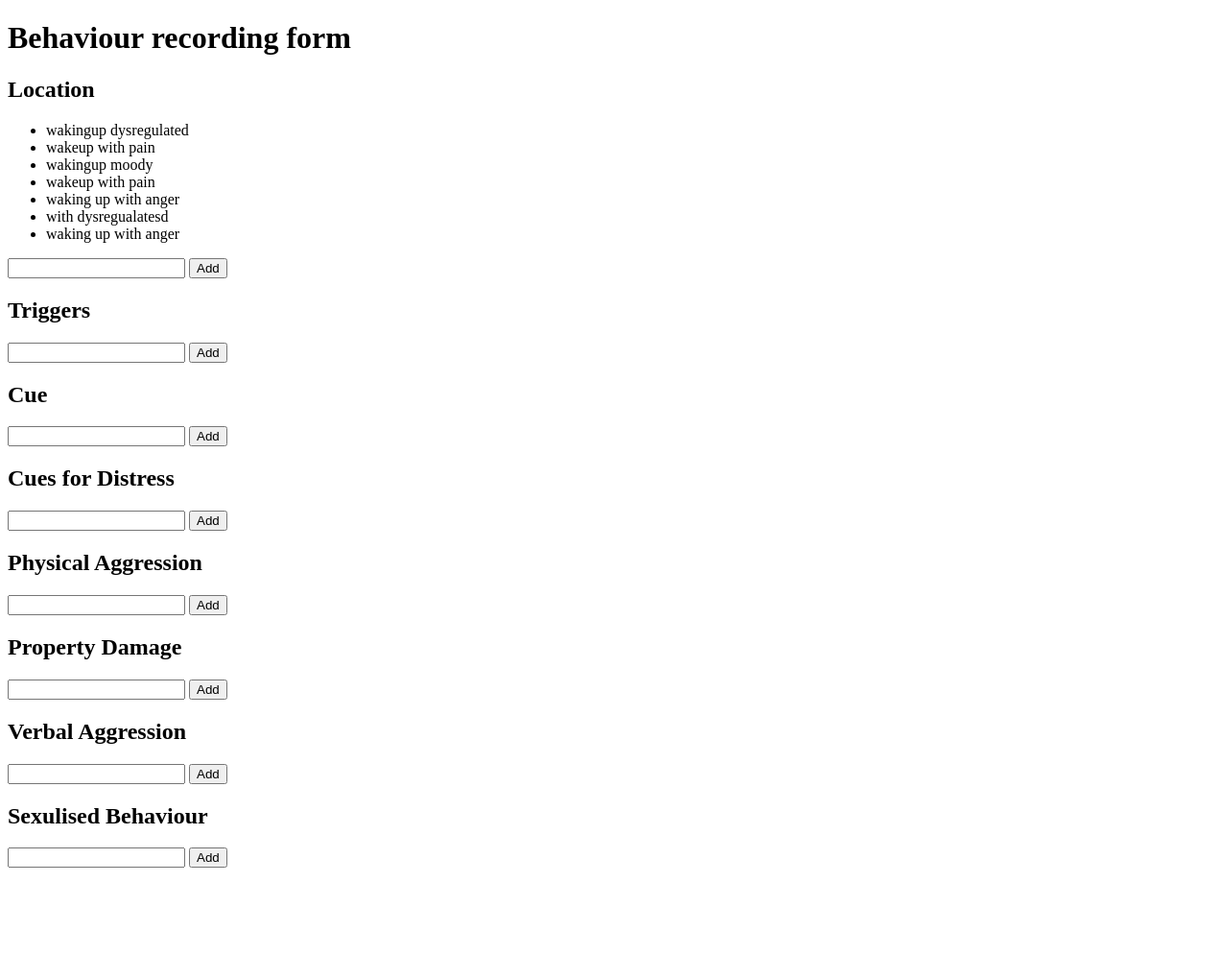
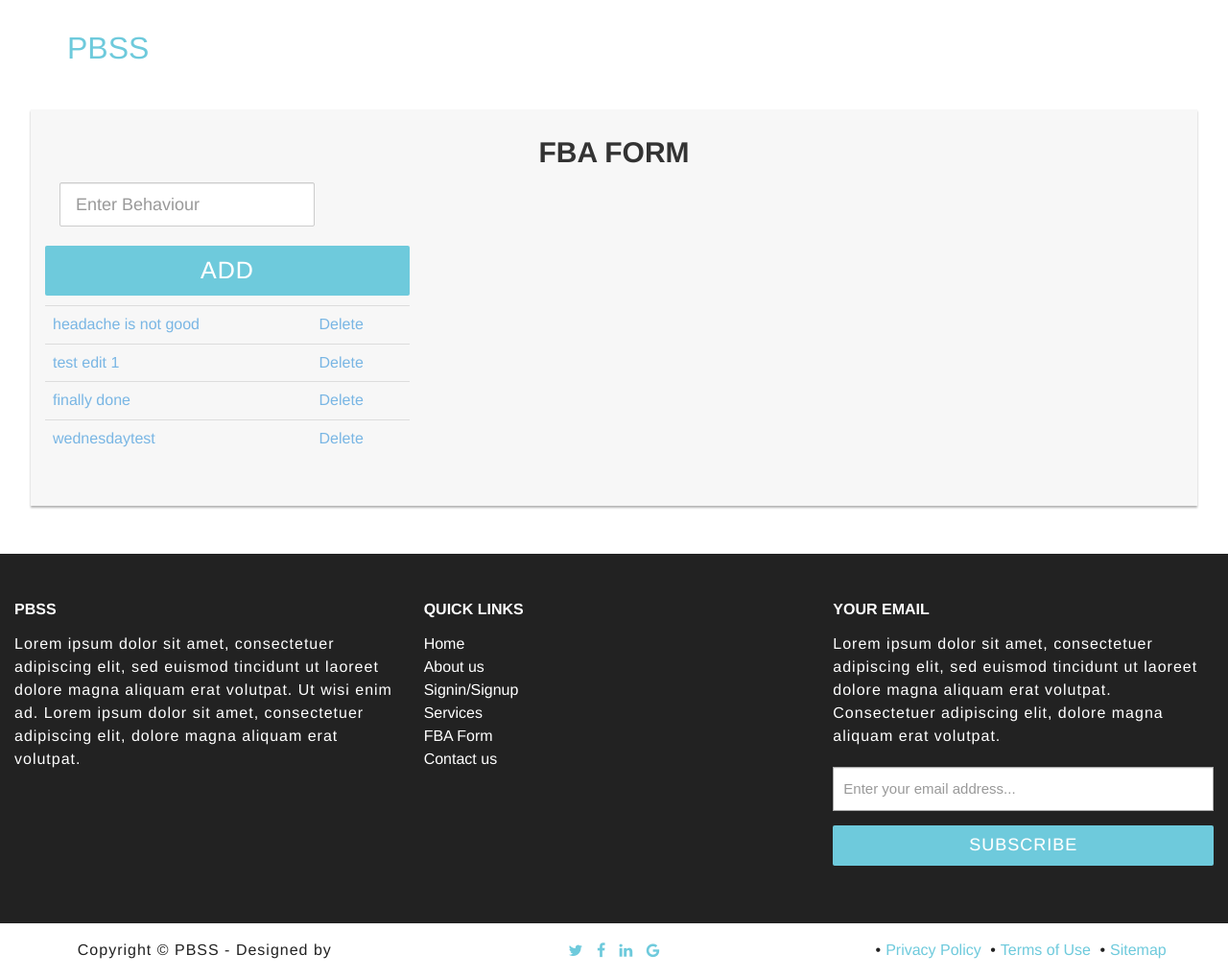
Before and after one commit to NBGAzure/Positivebehaviour, a Django app: page /fbaform/ in a window 1280 px wide. Shown: the whole page at 96% size. Before the commit the page ends 904 px from the top, so only its background shows below. Run offline with Django 3.2, Linux system fonts and the light colour scheme; data comes from the database, SQL or seed files in the repository; some libraries are stand-ins or nearby versions.

Commit message:
FBA form
Implemented edit delete and saving options to behaviours.

```diff
--- a/PBSS/PBS/urls.py
+++ b/PBSS/PBS/urls.py
@@ -20,7 +20,8 @@ from django.contrib import admin
 from django.contrib.auth import views as auth_views
 from django.urls import path, include
 from users import views as user_views
-from fbaform.views import fbaformfunc,addBehaviour, addTrigger
+#from fbaform.views import fbaformfunc, addBehaviour, addTrigger
+
 
 from django.conf.urls import include, url
 from django.conf import settings
@@ -47,11 +48,12 @@ urlpatterns = [
     path('register/', user_views.register, name='register'),
     path('profile/', user_views.profile, name='profile'),
 
+    path('fbaform/', include('fbaform.urls')),
 # fbaform url
 
-    path('fbaform/', fbaformfunc),
-    path('addBehaviour/', addBehaviour),
-    path('addTrigger/', addTrigger),
+    #path('fbaform/', fbaformfunc),
+   # path('addBehaviour/', addBehaviour),
+   # path('addTrigger/', addTrigger),
 ]
 
 if settings.DEBUG:
--- a/PBSS/fbaform/admin.py
+++ b/PBSS/fbaform/admin.py
@@ -1,6 +1,6 @@
 from django.contrib import admin
 
-from .models import Location, Triggers
+#from .models import Location, Triggers
 
-admin.site.register(Location)
-admin.site.register(Triggers)
+#admin.site.register(Location)
+#admin.site.register(Triggers)
--- /dev/null
+++ b/PBSS/fbaform/templates/fbaform/fbabase.html
@@ -0,0 +1,153 @@
+{% load static %}
+<!DOCTYPE html>
+<html lang="en">
+<head>
+    <meta charset="utf-8" />
+    <meta http-equiv="X-UA-Compatible" content="IE=edge" />
+    <meta name="viewport" content="width=device-width, initial-scale=1" />
+    <!-- Bootstrap Core CSS -->
+    <link rel="stylesheet" type="text/css"
+          href="{% static 'css/bootstrap.min.css' %}">
+    <!-- Custom CSS -->
+	<link rel="stylesheet" type="text/css"
+          href="{% static 'css/reset.css' %}">
+    <link rel="stylesheet" type="text/css"
+          href="{% static 'css/style.css' %}">
+	<link rel="stylesheet" type="text/css"
+          href="{% static 'css/animated-logo.min.css' %}">
+	<link rel="stylesheet" type="text/css"
+          href="{% static 'css/our-team.css' %}">
+    <link rel="stylesheet"
+          href="https://cdnjs.cloudflare.com/ajax/libs/font-awesome/4.7.0/css/font-awesome.min.css">
+
+    {% if title %}
+        <title>Positive Behaviour - {{ title }}</title>
+    {% else %}
+        <title>Positive Behaviour</title>
+    {% endif %}
+</head>
+
+<body>
+	<!-- Navigation -->
+    <nav class="navbar navbar-default navbar-fixed-top">
+        <div class="container">
+            <!-- Brand and toggle get grouped for better mobile display -->
+            <div class="navbar-header page-scroll">
+                <a class="navbar-brand page-scroll" href="#page-top">PBSS</a>
+            </div>
+
+            <!-- Collect the nav links, forms, and other content for toggling -->
+            <div class="collapse navbar-collapse" id="bs-example-navbar-collapse-1">
+
+            </div>
+            <!-- /.navbar-collapse -->
+        </div>
+        <!-- /.container-fluid -->
+    </nav>
+	<!-- Navigation -->
+
+
+    {% block content %}{% endblock content %}
+
+
+    <!-- Footer -->
+	<footer>
+		<div class="wrap-footer">
+			<div class="container-fluid">
+				<div class="row">
+					<div class="col-md-4 col-footer footer-1">
+						<div class=""><h6>PBSS</h6></div>
+						<div class="content">
+							<p>Lorem ipsum dolor sit amet, consectetuer adipiscing elit, sed euismod tincidunt ut laoreet dolore magna aliquam erat volutpat. Ut wisi enim ad. Lorem ipsum dolor sit amet, consectetuer adipiscing elit, dolore magna aliquam erat volutpat. </p>
+                        </div>
+					</div>
+
+
+						<div class="col-xs-6 col-md-4 col-footer footer-3">
+                            <h6>Quick Links</h6>
+                                <ul class="footer-links">
+                                      <li><a href="#">Home</a></li>
+                                      <li><a href="#">About us</a></li>
+                                      <li><a href="#">Signin/Signup</a></li>
+                                      <li><a href="#">Services</a></li>
+                                      <li><a href="#">FBA Form</a></li>
+                                      <li><a href="#">Contact us</a></li>
+                                </ul>
+                        </div>
+
+
+                    <div class="col-md-4 col-footer footer-2">
+						<div class=""><h6>Your Email</h6></div>
+						<div class="content">
+							<p>Lorem ipsum dolor sit amet, consectetuer adipiscing elit, sed euismod tincidunt ut laoreet dolore magna aliquam erat volutpat. Consectetuer adipiscing elit, dolore magna aliquam erat volutpat. </p>
+							<div class="subscribe-form" >
+								<form method="get" action="/search" id="subscribe">
+									<div class="form-group">
+										<input type="text" class="form-control input-lg" name="subscribe" placeholder="Enter your email address...  " required="required" />
+									</div>
+									<button type="submit" name="Submit" class="btn btn-4 btn-block">Subscribe</button>
+								</form>
+							</div>
+						</div>
+					</div>
+				</div>
+			</div>
+		</div>
+		<div class="copyright">
+			<div class="container-fluid">
+				<div class="row">
+					<div class="col-md-4">
+						<p>Copyright &copy; PBSS - Designed by <a href="#"></a></p>
+					</div>
+					<div class="col-md-4">
+						<ul class="list-inline">
+							<li><a href="#"><i class="fa fa-twitter"></i></a>
+							</li>
+							<li><a href="#"><i class="fa fa-facebook"></i></a>
+							</li>
+							<li><a href="#"><i class="fa fa-linkedin"></i></a>
+							</li>
+							<li><a href="#"><i class="fa fa-google"></i></a>
+                            </li>
+						</ul>
+					</div>
+					<div class="col-md-4">
+						<ul class="list-inline">
+							•<li><a href="#">Privacy Policy</a>
+							</li>
+							•<li><a href="#">Terms of Use</a>
+							</li>
+                            •<li><a href="#">Sitemap</a>
+							</li>
+						</ul>
+					</div>
+				</div>
+			</div>
+		</div>
+	</footer>
+	<!-- Footer -->
+<!-- Js -->
+	    <script src= "{% static 'js/modernizr.js' %}"></script>
+        <script src= "{% static 'js/html5shiv.js' %}"></script>
+        <script src= "{% static 'js/respond.min.js' %}"></script>
+    <![endif]-->
+<!-- jQuery -->
+	<script src="{% static 'js/jquery-2.1.1.js' %}"></script>
+	<script src="{% static 'js/masonry.pkgd.min.js' %}"></script>
+	<script src="{% static 'js/jquery.flexslider-min.js' %}"></script>
+	<script src="{% static 'js/main.js' %}"></script> <!-- Resource jQuery -->
+
+	<!-- Bootstrap Core JavaScript -->
+	<script src="{% static 'js/bootstrap.min.js' %}"></script>
+
+	<!-- Custom Theme JavaScript -->
+	<script src="{% static 'js/agency.js'%}"></script>
+
+	<!-- Animated Top -->
+	<script src="{% static 'js/jquery.easing.min.js'%}"></script>
+	<script src="{% static 'js/classie.js'%}"></script>
+	<script src="{% static 'js/cbpAnimatedHeader.js'%}"></script>
+	<!-- Footer -->
+
+</body>
+</html>
--- a/PBSS/fbaform/templates/fbaform/fbaform.html
+++ b/PBSS/fbaform/templates/fbaform/fbaform.html
@@ -1,128 +1,50 @@
-<!DOCTYPE html>
-<html lang="en">
-<head>
-    <meta charset="UTF-8">
-    <title>positive behaviour </title>
-    <h1>Behaviour recording form </h1>
-    <h2>Location</h2>
-
-<ul>
-    {% for location_all in all_items %}
-
-                <li>{{ location_all.wakingup }}</li>
+{%  extends "fbaform/fbabase.html" %}
+{% block content %}
+        {% load static %}
 
 
-    {% endfor %}
-</ul>
-    <form action="/addBehaviour/" method="post">{%  csrf_token %}
-    <input type="text" name="wakingup"/>
-    <input type="submit" value="Add">
-    </form>
-
-    <h2>Triggers</h2>
-
-<ul>
-    {% for triggers_all in all_trigger %}
-
-                <li>{{ triggers_all.reason1 }}</li>
-
-    {% endfor %}
-</ul>
-    <form action="/addTrigger/" method="post">{%  csrf_token %}
-    <input type="text" name="reason1"/>
-    <input type="submit" value="Add">
-    </form>
-<h2>Cue</h2>
-
-</head>
-<body>
-<ul>
-    {% for location_all in all_items %}
-
-{#                <li>{{ location_all.wakingup }}</li>#}
+    <div class="profile-form">
+            <form class="form-inline my-2 my-lg-0" method="POST">
+                {% csrf_token %}
+                <h3 class="text-center">FBA Form</h3><br>
+                <fieldset class="form-group">
+                <div class="row">
+                    <div class="col-sm-4">
+                    <legend class="border-bottom mb-4 "></legend>
+                    <input type="text" class="form-control input-lg" name="item" id="name" placeholder="Enter Behaviour" required="required" />
+                    </div>
+                    <button type="submit" class="btn btn-3 btn-block" name="btnadd" id="btnadd">Add</button>
+        <br>
+                {%  if messages %}
+                {%  for message in messages %}
+                    <div class = "alert alert-warning alert-dismissable" role="alert">
+                        <button class="close" data-dismiss="alert">
+                            <small><sup>x</sup></small>
+                        </button>
+                    </div>
+                {% endfor %}
+                {% endif %}
+            {% if all_items %}
+                 <table class="table table-bothered">
+                {% for things in all_items %}
+                    {% if things.completed %}
+                        <tr class="table-secondary">
+                            <td><a href="{% url 'edit' things.id %}">{{ things.item }}</a></td>
+                          <td><a href="{% url 'delete' things.id %}">Delete</a></td>
+                        </tr>
+                    {% else %}
+                        <tr>
+                            <td><a href="{% url 'edit' things.id %}">{{ things.item }}</a></td>
+                        <td><a href="{% url 'delete' things.id %}">Delete</a></td>
+                        </tr>
+                    {% endif %}
+            {% endfor %}
+                </table>
+            {% endif %}
+                </div>
+                </fieldset></form>
+                </div>
 
 
 
-    {% endfor %}
-</ul>
-    <form action="/addBehaviour/" method="post">{%  csrf_token %}
-    <input type="text" name="wakingup"/>
-    <input type="submit" value="Add">
-    </form>
-<h2>Cues for Distress</h2>
-<ul>
-    {% for location_all in all_items %}
-
-{#                <li>{{ location_all.wakingup }}</li>#}
-
-
-
-    {% endfor %}
-</ul>
-    <form action="/addBehaviour/" method="post">{%  csrf_token %}
-    <input type="text" name="wakingup"/>
-    <input type="submit" value="Add">
-    </form>
-<h2>Physical Aggression</h2>
-
-<ul>
-    {% for location_all in all_items %}
-
-{#                <li>{{ location_all.wakingup }}</li>#}
-
-
-
-    {% endfor %}
-</ul>
-    <form action="/addBehaviour/" method="post">{%  csrf_token %}
-    <input type="text" name="wakingup"/>
-    <input type="submit" value="Add">
-    </form>
-<h2>Property Damage</h2>
-
-<ul>
-    {% for location_all in all_items %}
-
-{#                <li>{{ location_all.wakingup }}</li>#}
-
-
-
-    {% endfor %}
-</ul>
-    <form action="/addBehaviour/" method="post">{%  csrf_token %}
-    <input type="text" name="wakingup"/>
-    <input type="submit" value="Add">
-    </form>
-<h2>Verbal Aggression</h2>
-
-<ul>
-    {% for location_all in all_items %}
-
-{#                <li>{{ location_all.wakingup }}</li>#}
-
-
-
-    {% endfor %}
-</ul>
-    <form action="/addBehaviour/" method="post">{%  csrf_token %}
-    <input type="text" name="wakingup"/>
-    <input type="submit" value="Add">
-    </form>
-<h2>Sexulised Behaviour</h2>
-
-<ul>
-    {% for location_all in all_items %}
-
-{#                <li>{{ location_all.wakingup }}</li>#}
-
-
-
-    {% endfor %}
-</ul>
-    <form action="/addBehaviour/" method="post">{%  csrf_token %}
-    <input type="text" name="wakingup"/>
-    <input type="submit" value="Add">
-    </form>
-
-</body>
-</html>
+{% endblock content %}
--- /dev/null
+++ b/PBSS/fbaform/urls.py
@@ -0,0 +1,12 @@
+from django.urls import path
+
+from django.conf.urls import url
+from . import views
+
+urlpatterns = [
+    path('', views.fbaform, name='fbaform'),
+    path('delete/<list_id>', views.delete, name="delete"),
+    path('cross_off/<list_id>', views.cross_off, name="cross_off"),
+    path('uncross/<list_id>', views.uncross, name="uncross"),
+    path('edit/<list_id>', views.edit, name="edit"),
+]
--- a/PBSS/fbaform/views.py
+++ b/PBSS/fbaform/views.py
@@ -1,28 +1,57 @@
 from django.shortcuts import render
-from django.http import HttpResponseRedirect
-from .models import Location, Triggers
+from django.http import HttpResponse
 
 
-def fbaformfunc(request):
-    location_all = Location.objects.all()
-    return render(request, 'fbaform/fbaform.html',
-        {'all_items': location_all})
+from django.shortcuts import render, redirect
+from .models import List
+from .forms import ListForm
+from django.contrib import messages
+from django.http import HttpResponse
+from django.template import loader
 
-def addBehaviour(request):
-    new_entry = Location(wakingup=request.POST['wakingup'])
-    new_entry.save()
-    return HttpResponseRedirect('/fbaform/')
+# Create your views here.
 
-# def deletePbss(request, Datetime_id):
-#     to_delete = fbaformfunc.objects.get(id=Datetime_id)
-#     to_delete.delete()
-#     return HttpResponseRedirect('/first_app/')
 
-def triggers(request):
-    triggers_all = Triggers.objects.all()
-    return render(request, 'fbaform/fbaform.html',
-                  {'all_trigger': triggers_all})
-def addTrigger (request):
-    new_entry_trig = Triggers(reason1=request.POST['reason1'])
-    new_entry_trig.save()
-    return HttpResponseRedirect('/fbaform/')
+def fbaform(request):
+    if request.method == 'POST':
+        form = ListForm(request.POST or None)
+
+        if form.is_valid():
+            form.save()
+            all_items = List.objects.all
+            messages.success(request, ('Behaviour has been added to the list'))
+            return render(request, 'fbaform/fbaform.html', {'all_items': all_items})
+
+    else:
+        all_items = List.objects.all
+        return render(request, 'fbaform/fbaform.html', {'all_items': all_items})
+
+def delete(request, list_id):
+    item = List.objects.get(pk=list_id)
+    item.delete()
+    messages.success(request, ('Behaviour has been deleted'))
+    return redirect('fbaform')
+
+def cross_off(request, list_id):
+    item = List.objects.get(pk=list_id)
+    item.completed = True
+    item.save()
+    return redirect('fbaform')
+
+def uncross(request, list_id):
+    item = List.objects.get(pk=list_id)
+    item.completed = False
+    item.save()
+    return redirect('fbaform')
+
+def edit(request, list_id):
+    if request.method == "POST":
+        item = List.objects.get(pk=list_id)
+        form = ListForm(request.POST or None, instance=item)
+        if form.is_valid():
+            form.save()
+            messages.success(request, ('Edited'))
+            return redirect('fbaform')
+    else:
+        item = List.objects.get(pk=list_id)
+        return render(request, 'fbaform/editfbaform.html', {'item': item})
```
Also changed, not shown: PBSS/fbaform/forms.py (added, +7 -0 lines), PBSS/fbaform/models.py (+11 -4 lines), PBSS/fbaform/templates/fbaform/editfbaform.html (added, +23 -0 lines), PBSS/db.sqlite3, PBSS/fbaform/migrations/0003_auto_20190923_1819.py (added), PBSS/positivebehaviour/static/css/style.css (line endings or trailing spaces).
